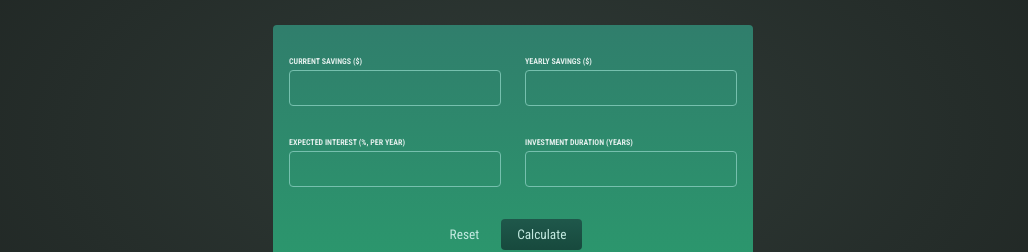
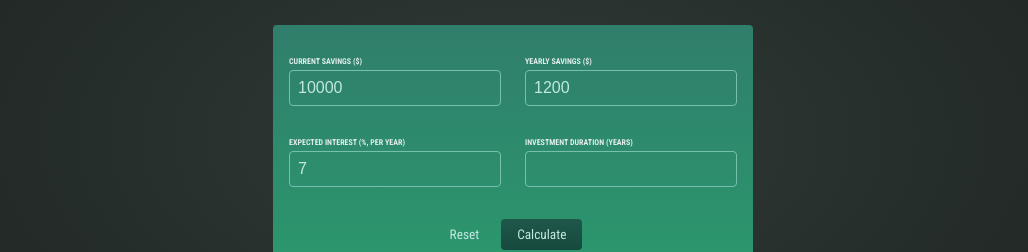
Before and after one commit to MinHan-Kyaw/PracticeProject, a React (Create React App) app: page / in a window 1280 px wide. Shown: the part 201-453 px from the top of the page, without its empty margins (127-1155 px from the left). Built offline with nearby package versions, Linux system fonts and the light colour scheme.

Commit message:
Managing State

```diff
--- a/src/components/UserInput/UserInput.js
+++ b/src/components/UserInput/UserInput.js
@@ -1,15 +1,31 @@
+import { useState } from "react";
+
+const initialUserInput = {
+  "current-savings": 10000,
+  "yearly-contribution": 1200,
+  "expected-return": 7,
+  duration: 10,
+};
+
 const UserInput = () => {
+  const [userInput, setUserInput] = useState(initialUserInput);
+
   const submitHandler = (event) => {
     event.preventDefault();
     console.log("SUBMIT");
   };
 
   const resetHandler = (event) => {
-    console.log("RESET");
+    setUserInput(initialUserInput);
   };
 
   const inputChangeHandler = (input, value) => {
-    console.log(input, value);
+    setUserInput((prevInput) => {
+      return {
+        ...prevInput,
+        [input]: value,
+      };
+    });
   };
 
   return (
@@ -21,6 +37,7 @@
             onChange={(event) =>
               inputChangeHandler("current-savings", event.target.value)
             }
+            value={userInput["current-savings"]}
             type="number"
             id="current-savings"
           />
@@ -31,6 +48,7 @@
             onChange={(event) =>
               inputChangeHandler("yearly-contribution", event.target.value)
             }
+            value={userInput["yearly-contribution"]}
             type="number"
             id="yearly-contribution"
           />
@@ -45,6 +63,7 @@
             onChange={(event) =>
               inputChangeHandler("expected-return", event.target.value)
             }
+            value={userInput["expected-return"]}
             type="number"
             id="expected-return"
           />
@@ -55,6 +74,7 @@
             onChange={(event) =>
               inputChangeHandler("duration", event.target.value)
             }
+            value={userInput["number"]}
             type="number"
             id="duration"
           />
```
